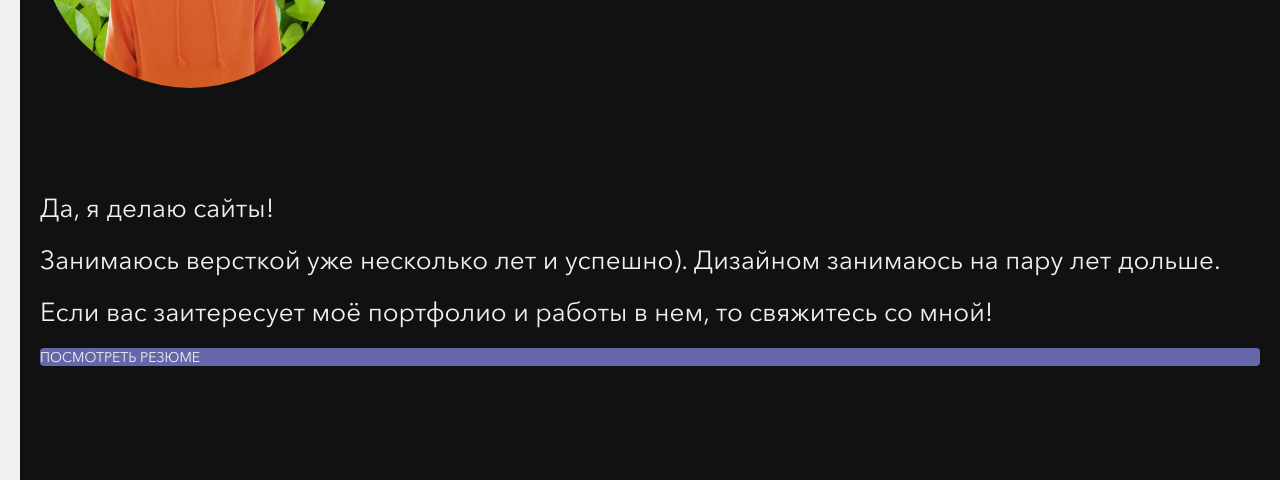
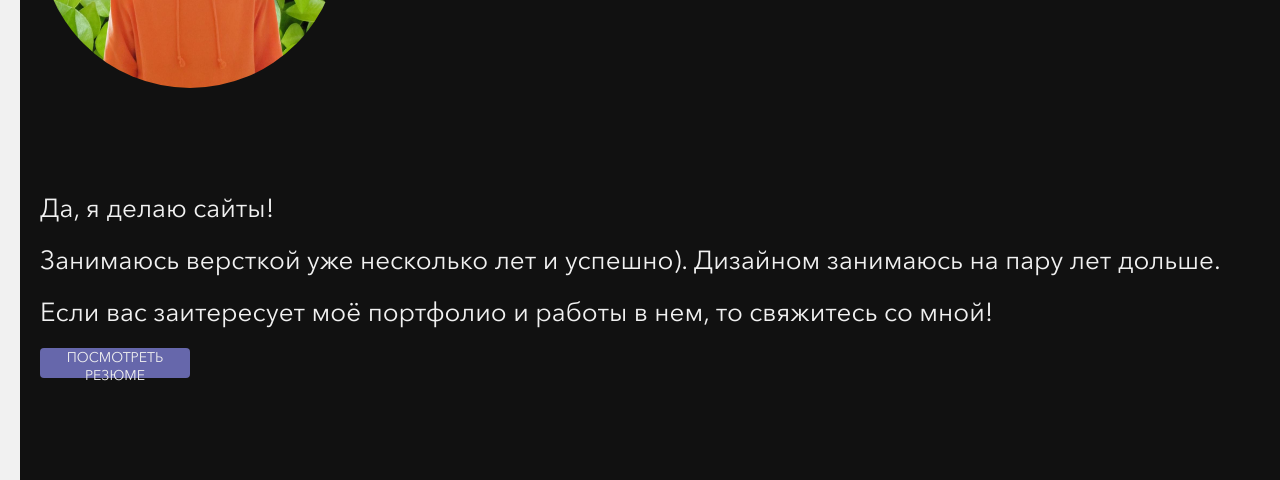
Before and after one commit to rukatoma/portfolio, a plain HTML site: page index.html in a window 1280 px wide. Shown: the part 472-952 px from the top of the page. Drawn offline with Linux system fonts and the light colour scheme.

Commit message:
Update index.html

```diff
--- a/index.html
+++ b/index.html
@@ -32,7 +32,7 @@
             <p class="main__abs">Да, я делаю сайты!</p>
             <p class="main__abs">Занимаюсь версткой уже несколько лет и успешно). Дизайном занимаюсь на пару лет дольше.</p>
             <p class="main__abs">Если вас заитересует моё портфолио и работы в нем, то свяжитесь со мной!</p>
-            <a href="https://github.com/rukatoma/portfolio/blob/main/files/resume.png" style="background-color:#6667ab;padding:8px16px;display:block; border-radius: 4px">Посмотреть резюме</a>
+            <a href="https://github.com/rukatoma/portfolio/blob/main/files/resume.png" style="background-color:#6667ab;padding:8px16px;display:block;width:150px;height:30px;border-radius:4px;text-align:center;">Посмотреть резюме</a>
           </div>
         </div>
       </section>
```
